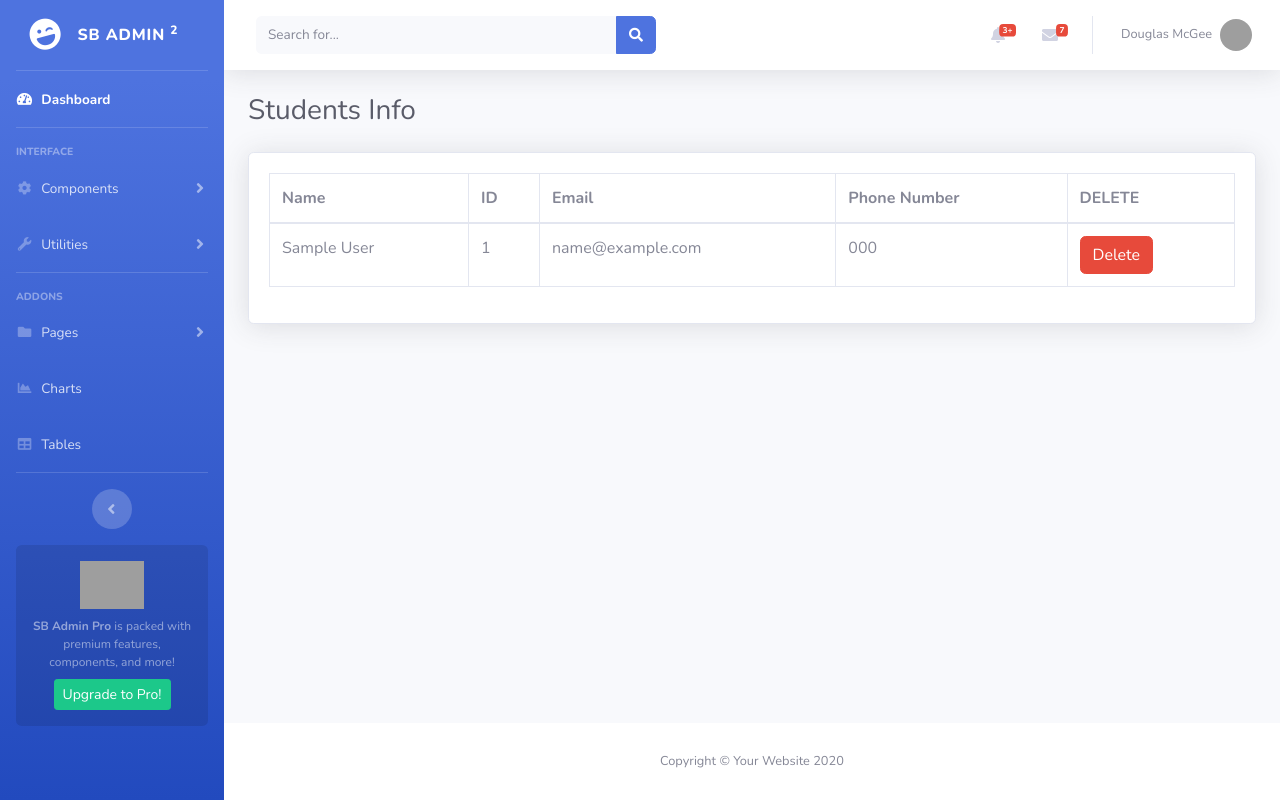
After one commit to MahinShahriarEfaz/Uni_Student_Management, a PHP site: page /delete_students.php in a window 1280 px wide. The commit adds this page. Run offline with PHP 8.4, Linux system fonts and the light colour scheme; tables that the repository leaves empty or names only in its code hold one stand-in row (values such as "Sample post"); some libraries are stand-ins or nearby versions; grey boxes are pictures that could not be loaded.

Commit message:
Show all students and delete students

```diff
--- /dev/null
+++ b/delete_students.php
@@ -0,0 +1,181 @@
+
+<?php require_once("inc/top.php")?>
+
+</head>
+
+<body id="page-top">
+
+    <!-- Page Wrapper -->
+    <div id="wrapper">
+
+        <!-- Sidebar -->
+
+		<?php require_once('inc/sidebar.php')?>
+
+        <!-- End of Sidebar -->
+
+        <!-- Content Wrapper -->
+        <div id="content-wrapper" class="d-flex flex-column">
+
+            <!-- Main Content -->
+            <div id="content">
+
+                <!-- Topbar -->
+
+
+                <?php require_once('inc/topbar.php')?>
+
+
+                <!-- End of Topbar -->
+
+                <!-- Begin Page Content -->
+                <div class="container-fluid">
+
+                    <!-- Page Heading -->
+                    <h1 class="h3 mb-4 text-gray-800">Students Info</h1>
+                    <div class="row">
+                        <div class="col">
+
+                        <div class="card shadow mb-4">
+                        <!-- <div class="card-header py-3">
+                            <h6 class="m-0 font-weight-bold text-primary"></h6>
+                        </div> -->
+                        <?php
+                         require_once('inc/db_con.php');
+
+                         if (isset($_GET['del'])){
+
+                            echo $del_id=$_GET['del'];
+
+                            $delete_query= "DELETE FROM students WHERE student_id='$del_id'";
+
+                            $run_delete=mysqli_query($conn, $delete_query);
+
+
+                        // if (mysqli_connect_errno()){
+
+                        //     echo "error";
+                        // }else{
+
+                        //     echo "success";
+                        // }
+
+
+
+                         }
+
+
+
+                        ?>
+
+
+                        <div class="card-body">
+                            <div class="table-responsive">
+                                <table class="table table-bordered" id="dataTable" width="100%" cellspacing="0">
+                                    <thead>
+                                        <tr>
+                                            <th>Name</th>
+                                            <th>ID</th>
+                                            <th>Email</th>
+                                            <th>Phone Number</th>
+                                            <th>DELETE</th>
+
+
+                                        </tr>
+                                    </thead>
+                                    <!-- <tfoot>
+                                        <tr>
+                                            <th>Name</th>
+                                            <th>Position</th>
+                                            <th>Office</th>
+                                            <th>Age</th>
+                                            <th>Start date</th>
+                                            <th>Salary</th>
+                                        </tr> -->
+                                    </tfoot>
+                                    <tbody>
+
+                                    <?php
+
+                                        require_once("inc/db_con.php");
+
+                                        $select_student="SELECT * FROM students";
+                                        $run_student= mysqli_query($conn, $select_student);
+
+                                    while($row_student = mysqli_fetch_array($run_student)){
+
+                                        $student_name=$row_student['student_name'];
+                                        $student_id=$row_student['student_id'];
+                                        $student_email=$row_student['student_email'];
+                                        $student_phone=$row_student['student_phone'];
+
+
+                                    ?>
+                                     <tr>
+
+                                      <td><?php echo $student_name ?></td>
+                                      <td><?php echo $student_id ?></td>
+                                      <td><?php echo $student_email ?></td>
+                                      <td><?php echo $student_phone ?></td>
+                                      <td><a href="delete_students.php?del=<?php echo $student_id?>" class="btn btn-danger">Delete</td>
+
+                                     </tr>
+
+                                     <?php  } ?>
+                                    </tbody>
+                                </table>
+                            </div>
+                        </div>
+                    </div>
+
+                        </div>
+                    </div>
+
+                </div>
+                <!-- /.container-fluid -->
+
+            </div>
+            <!-- End of Main Content -->
+
+            <!-- Footer -->
+            <footer class="sticky-footer bg-white">
+                <div class="container my-auto">
+                    <div class="copyright text-center my-auto">
+                        <span>Copyright &copy; Your Website 2020</span>
+                    </div>
+                </div>
+            </footer>
+            <!-- End of Footer -->
+
+        </div>
+        <!-- End of Content Wrapper -->
+
+    </div>
+    <!-- End of Page Wrapper -->
+
+    <!-- Scroll to Top Button-->
+    <a class="scroll-to-top rounded" href="#page-top">
+        <i class="fas fa-angle-up"></i>
+    </a>
+
+    <!-- Logout Modal-->
+    <div class="modal fade" id="logoutModal" tabindex="-1" role="dialog" aria-labelledby="exampleModalLabel"
+        aria-hidden="true">
+        <div class="modal-dialog" role="document">
+            <div class="modal-content">
+                <div class="modal-header">
+                    <h5 class="modal-title" id="exampleModalLabel">Ready to Leave?</h5>
+                    <button class="close" type="button" data-dismiss="modal" aria-label="Close">
+                        <span aria-hidden="true">×</span>
+                    </button>
+                </div>
+                <div class="modal-body">Select "Logout" below if you are ready to end your current session.</div>
+                <div class="modal-footer">
+                    <button class="btn btn-secondary" type="button" data-dismiss="modal">Cancel</button>
+                    <a class="btn btn-primary" href="login.html">Logout</a>
+                </div>
+            </div>
+        </div>
+    </div>
+
+    <?php require_once("inc/footer.php");?>
```
Also changed, not shown: blank.php (+1 -13 lines), students.php (added, +161 -0 lines), temp_index.php (+1 -20 lines).
